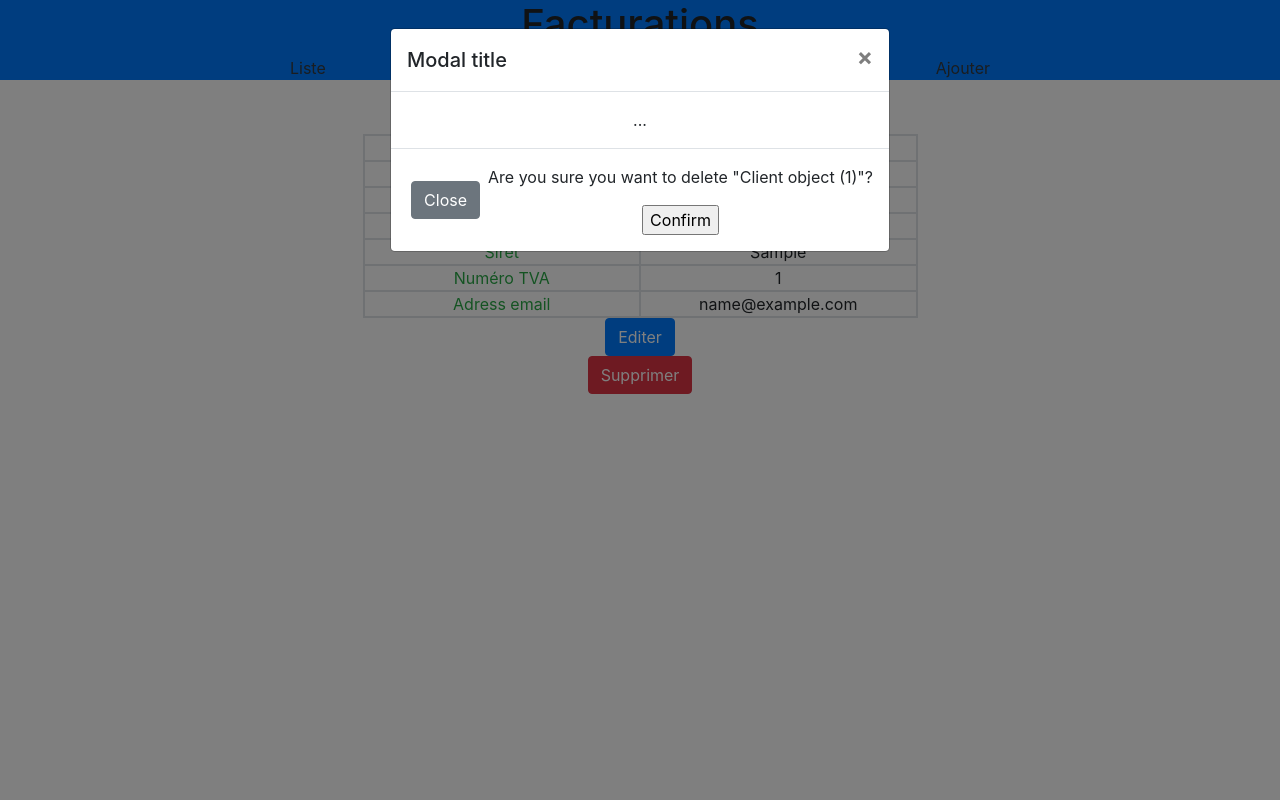
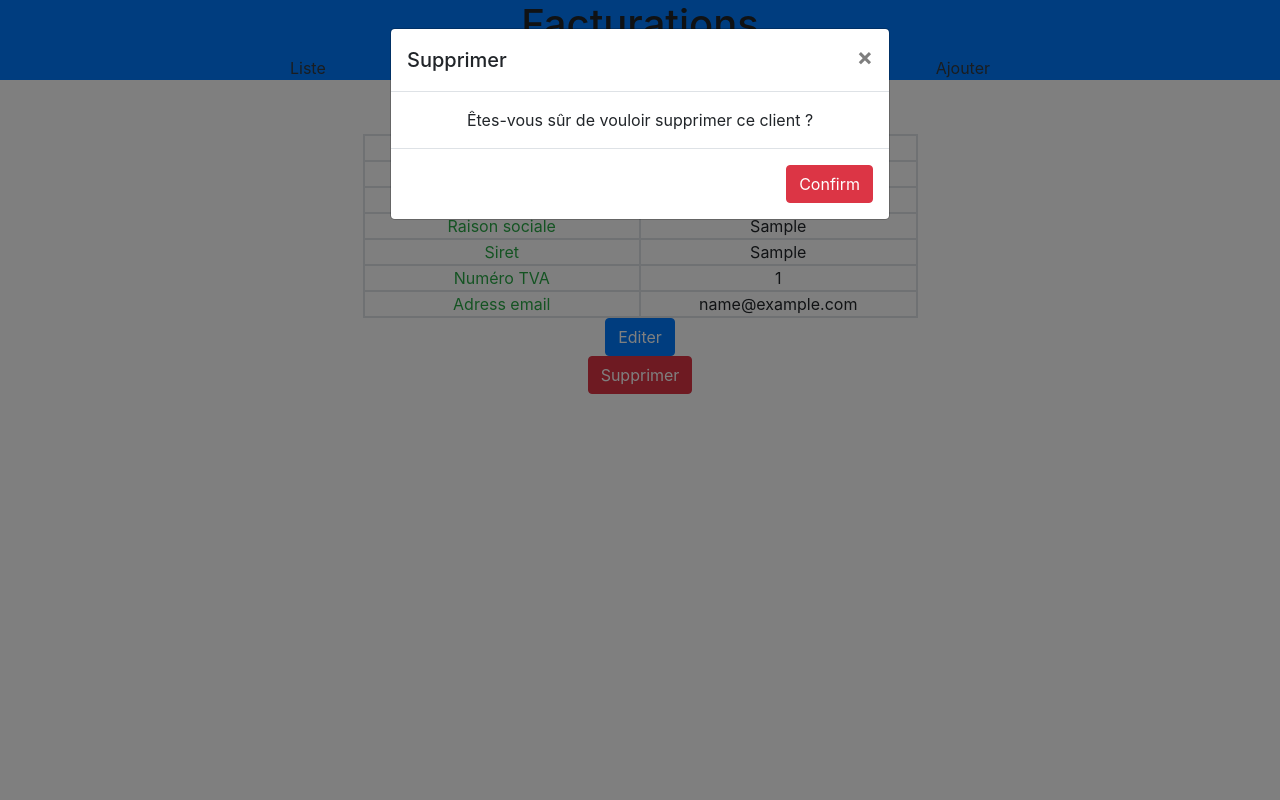
Before and after one commit to da-durand/facturier, a Django app: page /client/1/ in a window 1280 px wide, after a click on "Supprimer". Run offline with Django 3.2, Linux system fonts and the light colour scheme; tables that the repository leaves empty hold one stand-in row (values such as "Sample post"); some libraries are stand-ins or nearby versions.

Commit message:
client delete

```diff
--- a/facturier/settings.py
+++ b/facturier/settings.py
@@ -39,6 +39,7 @@ INSTALLED_APPS = [
     'django.contrib.staticfiles',
     'facturier',
     'web',
+    'bootstrap_modal_forms',
 ]
 
 MIDDLEWARE = [
--- a/facturier/templates/base.html
+++ b/facturier/templates/base.html
@@ -7,14 +7,15 @@
         <title>Document</title>
         <link rel="stylesheet" href="{% static 'bootstrap/dist/css/bootstrap.min.css'%}">
     </head>
+    <script src="{%static 'jquery/dist/jquery.min.js'%}"></script>
     <body>
         {% include 'header.html' %}
         {%load static%}
         {%block content%}
         {%endblock%}
 </body>
-<script src="{%static 'jquery/dist/jquery.min.js'%}"></script>
 <script src="{%static 'bootstrap/dist/js/bootstrap.min.js'%}"></script>
+<script src="{% static 'js/jquery.bootstrap.modal.forms.js' %}"></script>
 <script src="{%static 'popper.js/dist/popper.min.js'%}"></script>
 
 </html>
--- a/web/templates/parts/client_detail.html
+++ b/web/templates/parts/client_detail.html
@@ -41,30 +41,28 @@
     </div>
     <div class="text-center">
         <!-- Button trigger modal -->
-        <a href="{% url 'client_delete' client.id %}" type="button" class="btn btn-danger" data-toggle="modal" data-target="#exampleModal">
+        <button type="button" class="btn btn-danger" data-toggle="modal" data-target="#exampleModal">
             Supprimer
-        </a>
+        </button>
         <!-- Modal -->
         <div class="modal fade" id="exampleModal" tabindex="-1" role="dialog" aria-labelledby="exampleModalLabel"
             aria-hidden="true">
             <div class="modal-dialog" role="document">
                 <div class="modal-content">
                     <div class="modal-header">
-                        <h5 class="modal-title" id="exampleModalLabel">Modal title</h5>
+                        <h5 class="modal-title" id="exampleModalLabel">Supprimer</h5>
                         <button type="button" class="close" data-dismiss="modal" aria-label="Close">
                             <span aria-hidden="true">&times;</span>
                         </button>
                     </div>
                     <div class="modal-body">
-                        ...
+                        Êtes-vous sûr de vouloir supprimer ce client ?
                     </div>
                     <div class="modal-footer">
-                        <button type="button" class="btn btn-secondary" data-dismiss="modal">Close</button>
-                        <form method="post">{% csrf_token %}
-                            <p>Are you sure you want to delete "{{ object }}"?</p>
-                            <input type="submit" value="Confirm">
-                        </form>
-                    </div>
+                        <form method="post" action="{% url 'client_delete' client.id %}">{% csrf_token %}
+                          <input type="submit" value="Confirm" class="btn btn-danger">
+                      </form>
+                      </div>
                 </div>
             </div>
         </div>
@@ -72,4 +70,5 @@
     </div>
 </div>
 
+
 {%endblock%}
```
